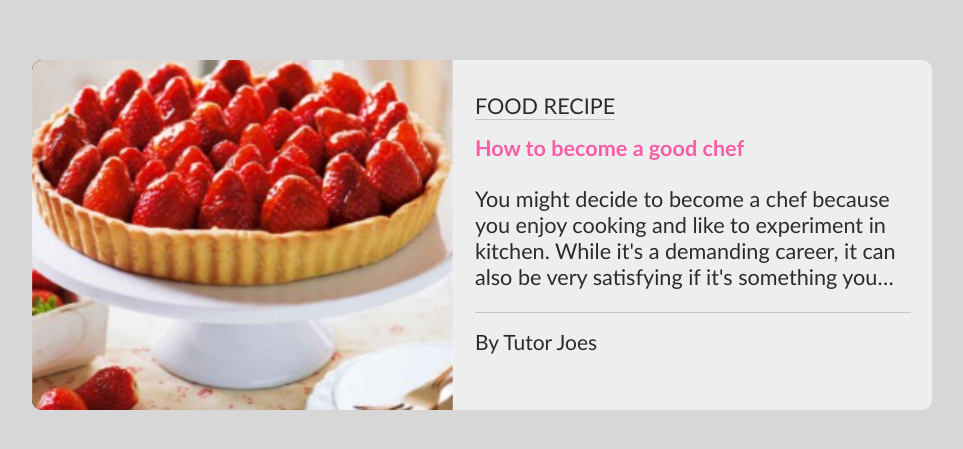
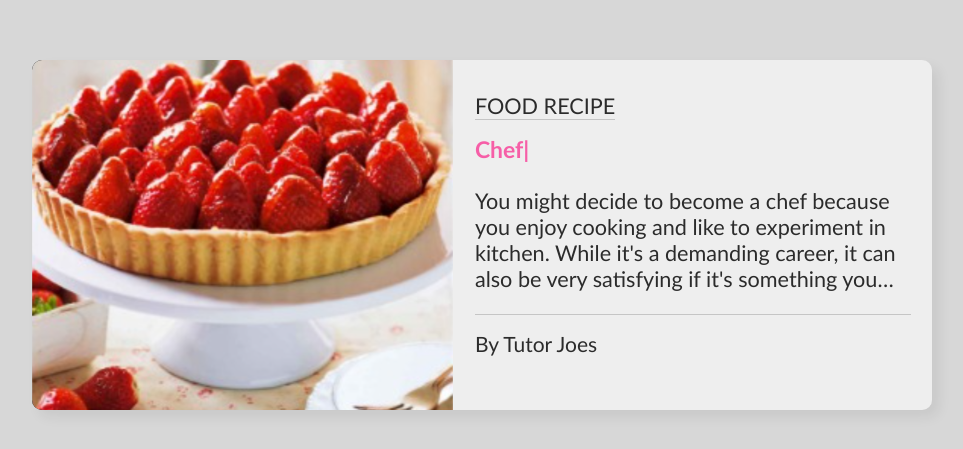
Before and after one commit to blackd44/practices, a React (Create React App) app: page /food in a window 1280 px wide. Shown: the part 165-614 px from the top of the page, without its empty margins (158-1121 px from the left). Built offline with nearby package versions, Linux system fonts and the light colour scheme; the HTML template or start-up script is replaced by a standard one.

Commit message:
adding typer and shadow

```diff
--- a/src/pages/food/index.js
+++ b/src/pages/food/index.js
@@ -16,7 +16,17 @@ const Food = ( ) => {
                         <span>food recipe</span>
                     </div>
                     <div>
-                        <h4>How to become a good chef</h4>
+                        <h4>
+                            <Typed
+                                strings={[
+                                    'How to become a good chef',
+                                    'Chef Training',
+                                    'Become a professional chef']}
+                                    typeSpeed={80}
+                                    backSpeed={50}
+                                    loop
+                            />
+                        </h4>
                         <p>
                             You might decide to become a chef because you enjoy cooking and like to experiment in kitchen.
                             While it's a demanding career, it can also be very satisfying if it's something you love and you wish to
--- a/src/pages/food/style.css
+++ b/src/pages/food/style.css
@@ -23,6 +23,7 @@
     align-items: center;
     border-radius: 10px;
     contain: content;
+    box-shadow: 7px 7px 13px #0001;
 }
 .food > div > .image {
     height: 100%;
```
